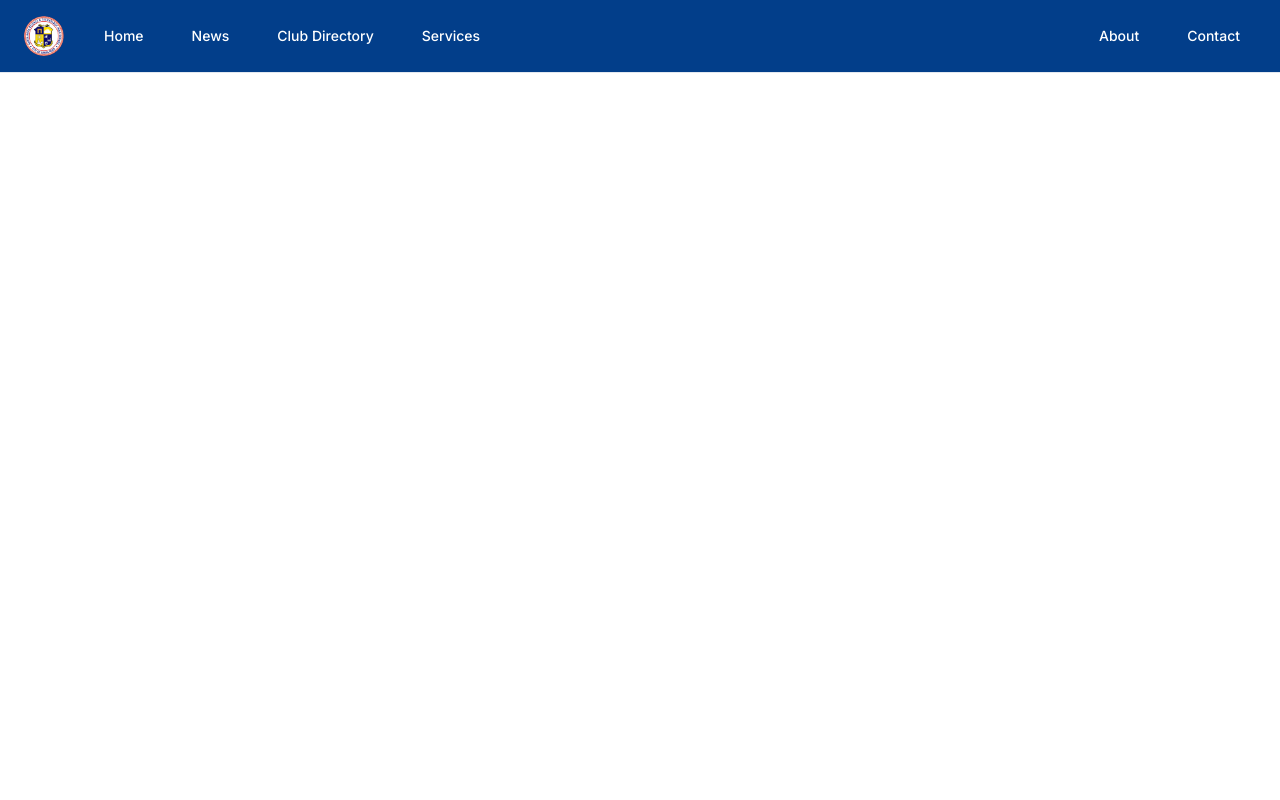
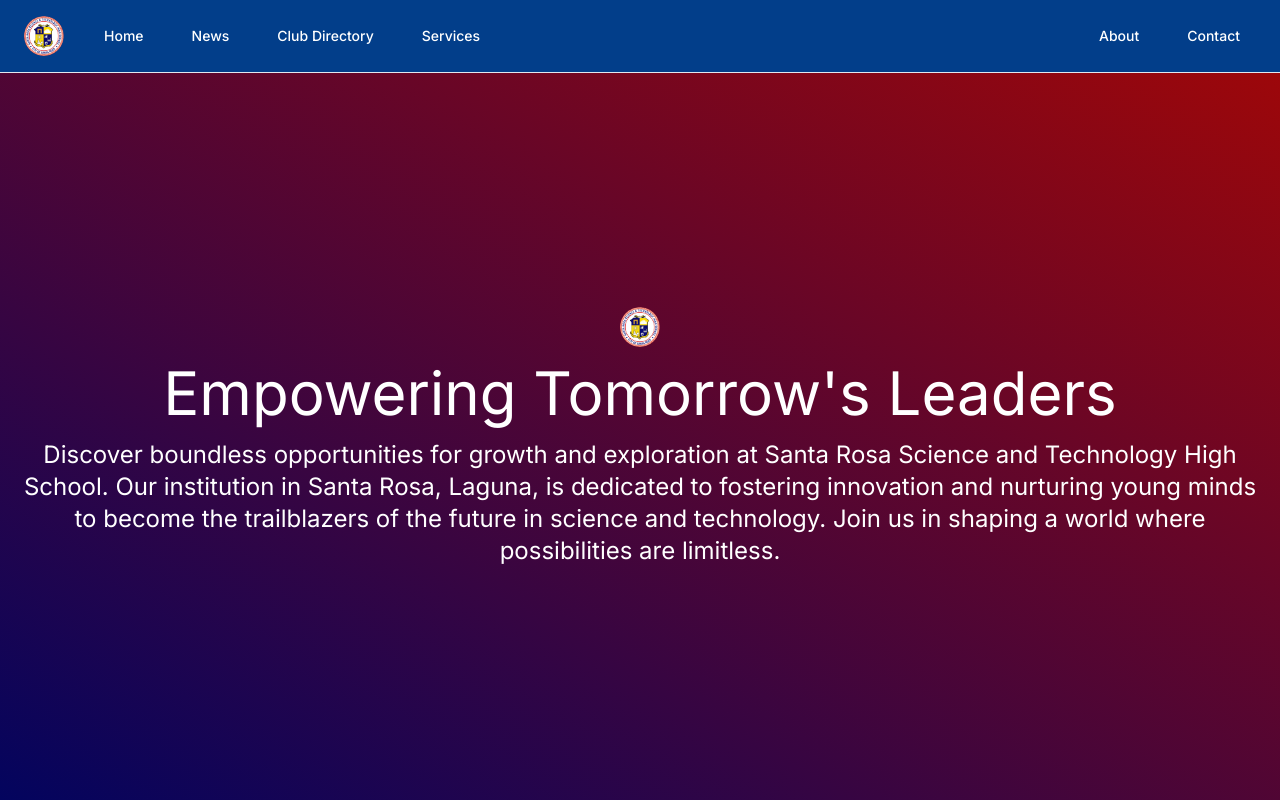
Before and after one commit to starsci/website, a Next.js app: page / in a window 1280 px wide. Built offline with nearby package versions, Linux system fonts and the light colour scheme.

Commit message:
add landing page

```diff
--- a/app/page.tsx
+++ b/app/page.tsx
@@ -1,7 +1,21 @@
 import {Header} from "@/components/Header";
+import {Logo} from "@/components/MainNav";
 
 export default function Home() {
     return (
-        <Header />
+        <div className="flex flex-col min-h-screen">
+            <Header/>
+            <div
+                className="flex flex-col flex-1 gap-4 bg-gradient-to-tr from-brand-blue-darker to-brand-red-darker justify-center items-center text-white p-4">
+                <Logo/>
+                <h1 className="text-4xl md:text-6xl text-center">Empowering Tomorrow&apos;s Leaders</h1>
+                <p className="text-lg md:text-2xl text-center">Discover boundless opportunities for growth and
+                    exploration at Santa
+                    Rosa Science and Technology High School.
+                    Our institution in Santa Rosa, Laguna, is dedicated to fostering innovation and nurturing young
+                    minds to become the trailblazers of the future in science and technology. Join us in shaping a world
+                    where possibilities are limitless.</p>
+            </div>
+        </div>
     );
 }
```
